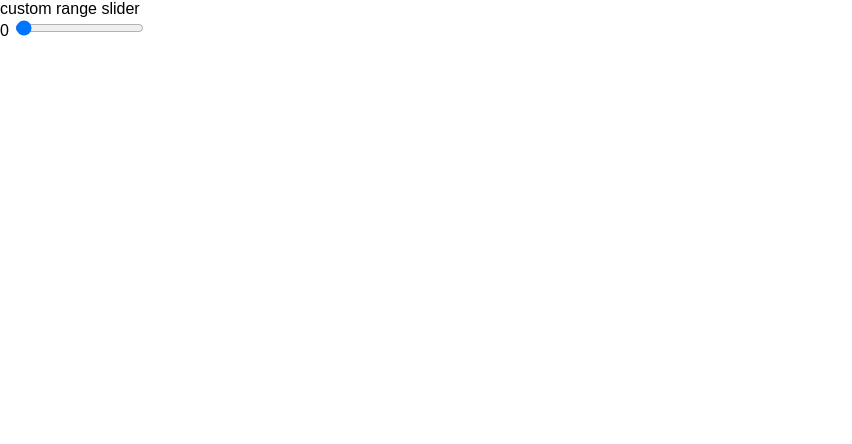
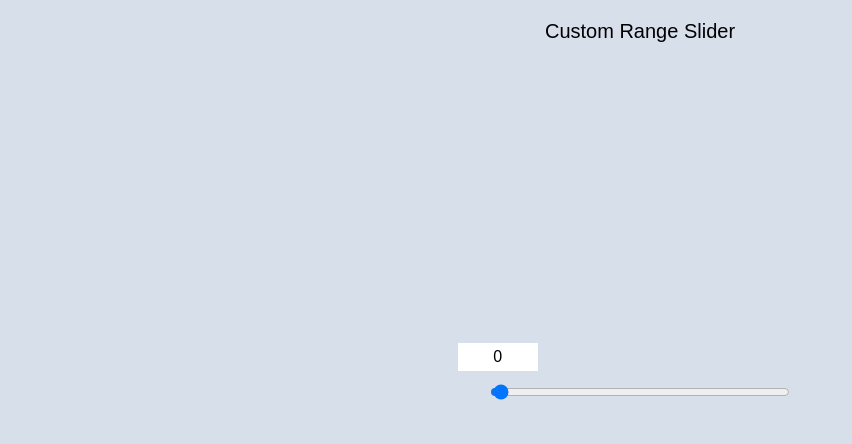
Before and after one commit to kashifaxioned/range-slider, a plain HTML site: page index.html in a window 1280 px wide. Shown: the whole page, without its empty margins (0-852 px from the left). Drawn offline with Linux system fonts and the light colour scheme.

Commit message:
styling added

```diff
--- a/assets/css/style.css
+++ b/assets/css/style.css
@@ -84,6 +84,7 @@ sub { bottom: -.25em; }
 /*for all*/
 body {
   box-sizing: border-box;
+  background-color: #d7dfeb;
   font-family: sans-serif;
 }
 
@@ -120,9 +121,50 @@ li {
   main styling starts here
 =================================*/
 
+h2 {
+  padding-top: 20px;
+  font-size: 20px;
+  text-align: center;
+  text-transform: capitalize;
+}
 
+.main-div{
+  margin-top: 300px;
+  display: flex;
+  justify-content: center;
+  align-items: center;
+}
 
+.range-slider-div {
+  padding: 40px 0;
+  position: relative;
+}
 
+label {
+  box-sizing: border-box;
+  width: 80px;
+  padding: 5px 0;
+  position: absolute;
+  top: 0;
+  left: -10%;
+  background-color: #fff;
+  text-align: center;
+}
+
+.range { width: 300px; }
+
+input[type=range] {
+  height: 10px;
+  cursor: pointer;
+}
+
+input[type=range]::-webkit-slider-runnable-track {
+  color: #800080;
+}
+
+input[type=range]::-webkit-slider-thumb {
+  margin-top: 0;
+}
 
 
 
```
